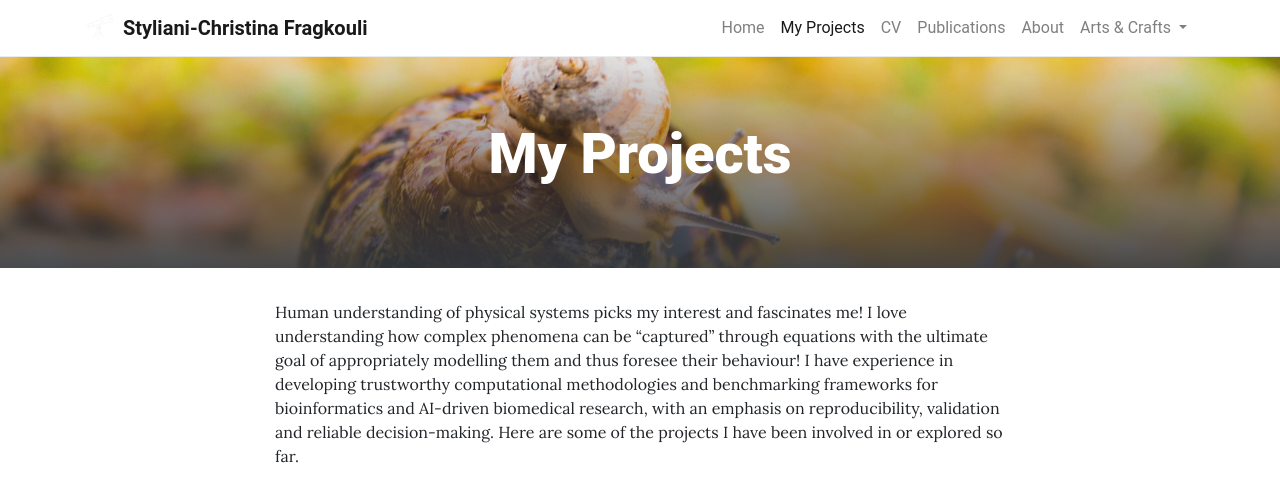
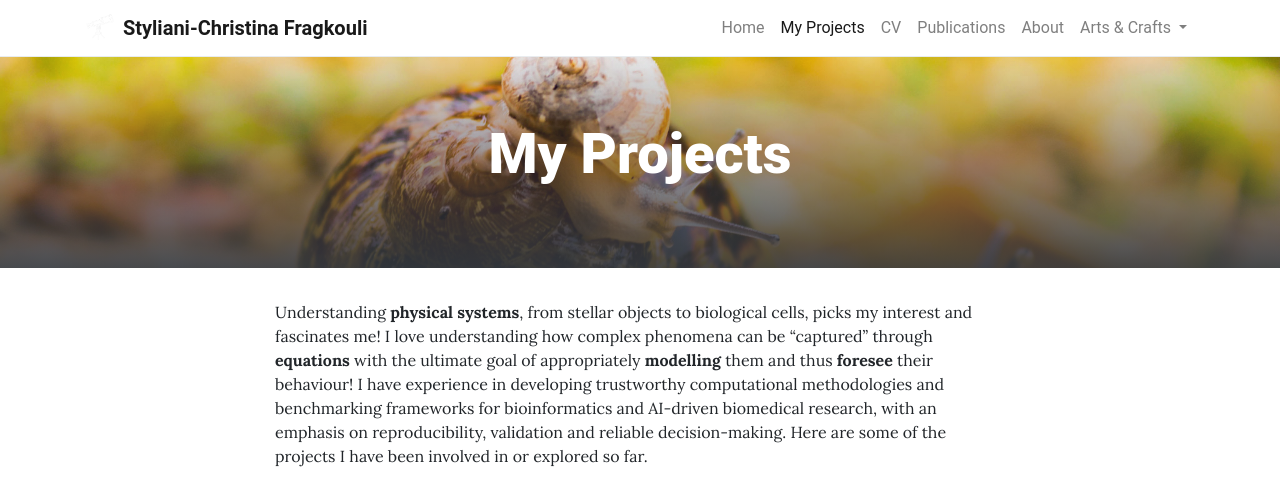
Before and after one commit to sfragkoul/sfragkoul.github.io, a Jekyll site: the page built from pages/Projects.md, in a window 1280 px wide, cut to the strip 0-497 px from the top of the page. Built offline with Jekyll 4.4.1, drawn with Linux system fonts in a browser that asks for light colours.

Commit message:
Update Projects.md

```diff
--- a/pages/Projects.md
+++ b/pages/Projects.md
@@ -5,4 +5,4 @@ background: /assets/img/groupLogo/photography.jpg
 permalink: /projects/
 ---
 
-Human understanding of physical systems picks my interest and fascinates me! I love understanding how complex phenomena can be "captured" through equations with the ultimate goal of appropriately modelling them and thus foresee their behaviour! I have experience in developing trustworthy computational methodologies and benchmarking frameworks for bioinformatics and AI-driven biomedical research, with an emphasis on reproducibility, validation and reliable decision-making. Here are some of the projects I have been involved in or explored so far.
+Understanding **physical systems**, from stellar objects to biological cells, picks my interest and fascinates me! I love understanding how complex phenomena can be "captured" through **equations** with the ultimate goal of appropriately **modelling** them and thus **foresee** their behaviour! I have experience in developing trustworthy computational methodologies and benchmarking frameworks for bioinformatics and AI-driven biomedical research, with an emphasis on reproducibility, validation and reliable decision-making. Here are some of the projects I have been involved in or explored so far.
```
